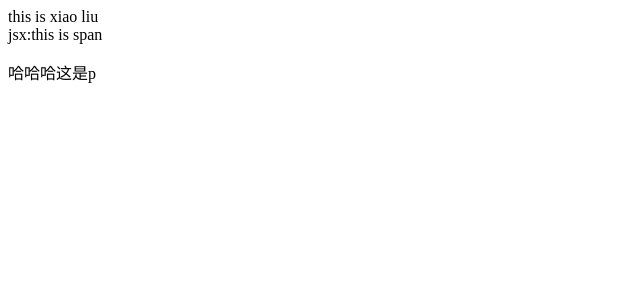
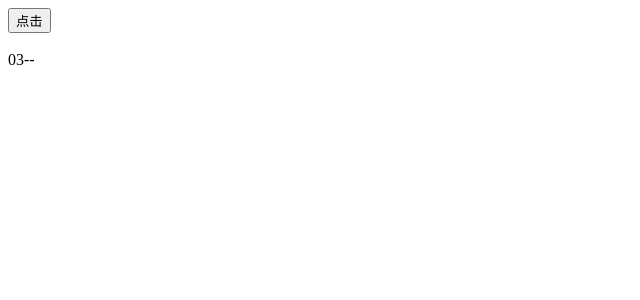
Before and after one commit to yizhigee/react-basic, a React (Vite) app: page / in a window 1280 px wide. Shown: the top 300 px of the page, without its empty margins (0-640 px from the left). Built offline with nearby package versions, Linux system fonts and the light colour scheme.

Commit message:
子传父

```diff
--- a/src/App.jsx
+++ b/src/App.jsx
@@ -1,17 +1,22 @@
 import Commons from "./pages/demo01/Commons.jsx";
 import GetRef from "./pages/demo01/GetRef.jsx";
 import Communication from "./pages/demo01/Communication.jsx";
+import Communication02 from "./pages/demo01/Communication02.jsx";
+import {useState} from "react";
+import Communication03 from "./pages/demo01/Communication03.jsx";
 {/*<Commons/>*/}
 {/* <hr/>*/}
 {/* <GetRef/>*/}
 
 const App = () => {
-    const name = 'this is xiao liu'
+    const getMsg = (msg) => {
+        setName(msg)
+    }
+    const [name,setName] = useState('')
     return (
         <div>
-            <Communication name={name} child={<span>this is span</span>}>
-                <p>哈哈哈这是p</p>
-            </Communication>
+            <Communication02 onGetCommunication={getMsg}/>
+            <Communication03 name={name}/>
         </div>
     )
 }
--- /dev/null
+++ b/src/pages/demo01/Communication02.jsx
@@ -0,0 +1,13 @@
+import React, {useState} from 'react';
+
+// 组件间的通信
+const Communication02 = ({ onGetCommunication}) => {
+    const msg = 'this is communication msg'
+    return (
+        <div>
+           <button onClick={() => onGetCommunication(msg)}>点击</button>
+        </div>
+    );
+};
+
+export default Communication02;
--- /dev/null
+++ b/src/pages/demo01/Communication03.jsx
@@ -0,0 +1,12 @@
+
+// 组件间的通信
+const Communication03 = ({ name}) => {
+    return (
+        <div>
+            <br/>
+           03-- {name}
+        </div>
+    );
+};
+
+export default Communication03;
```
Also changed, not shown: 1 other file (tests, documents, lock files or other folders).
